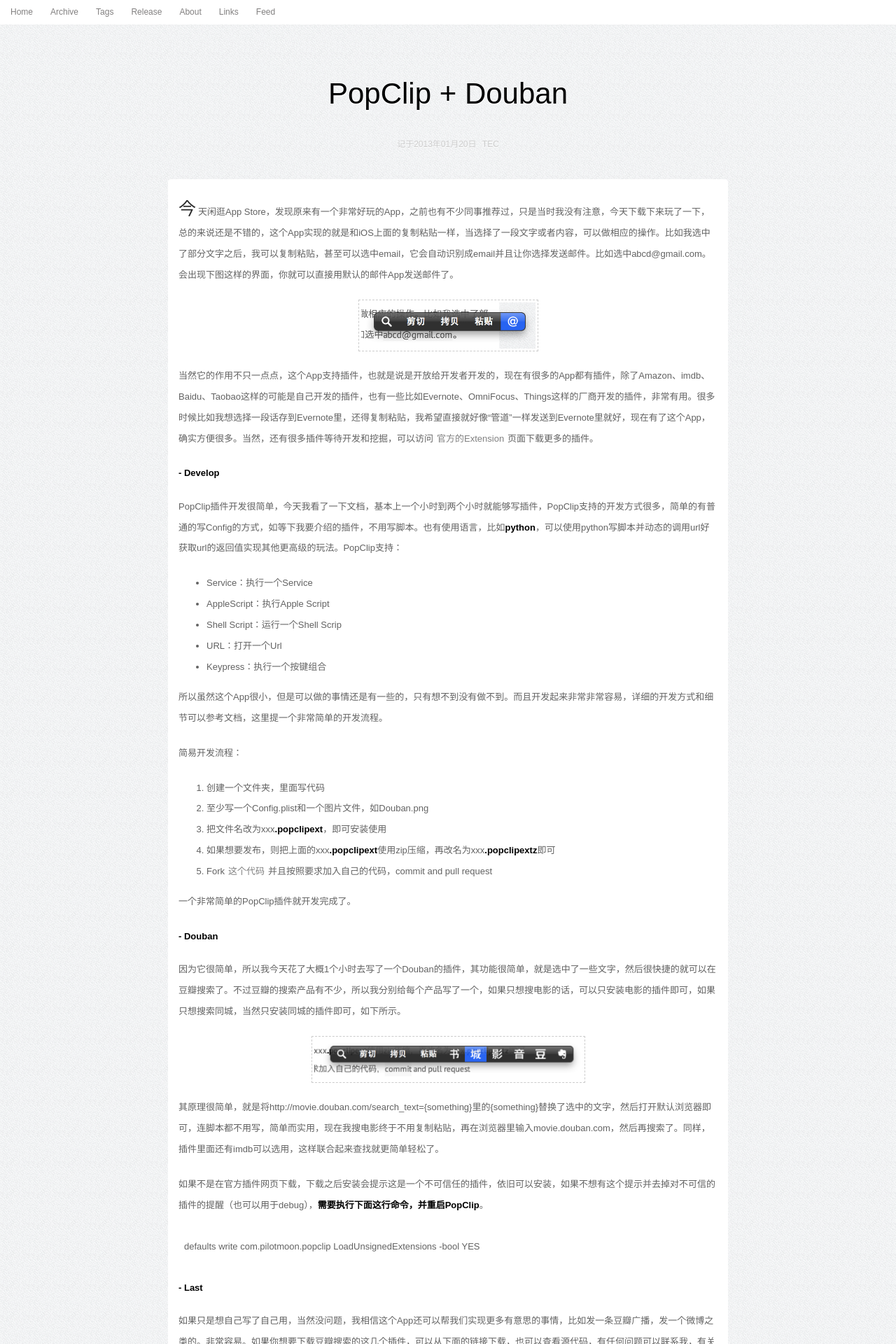
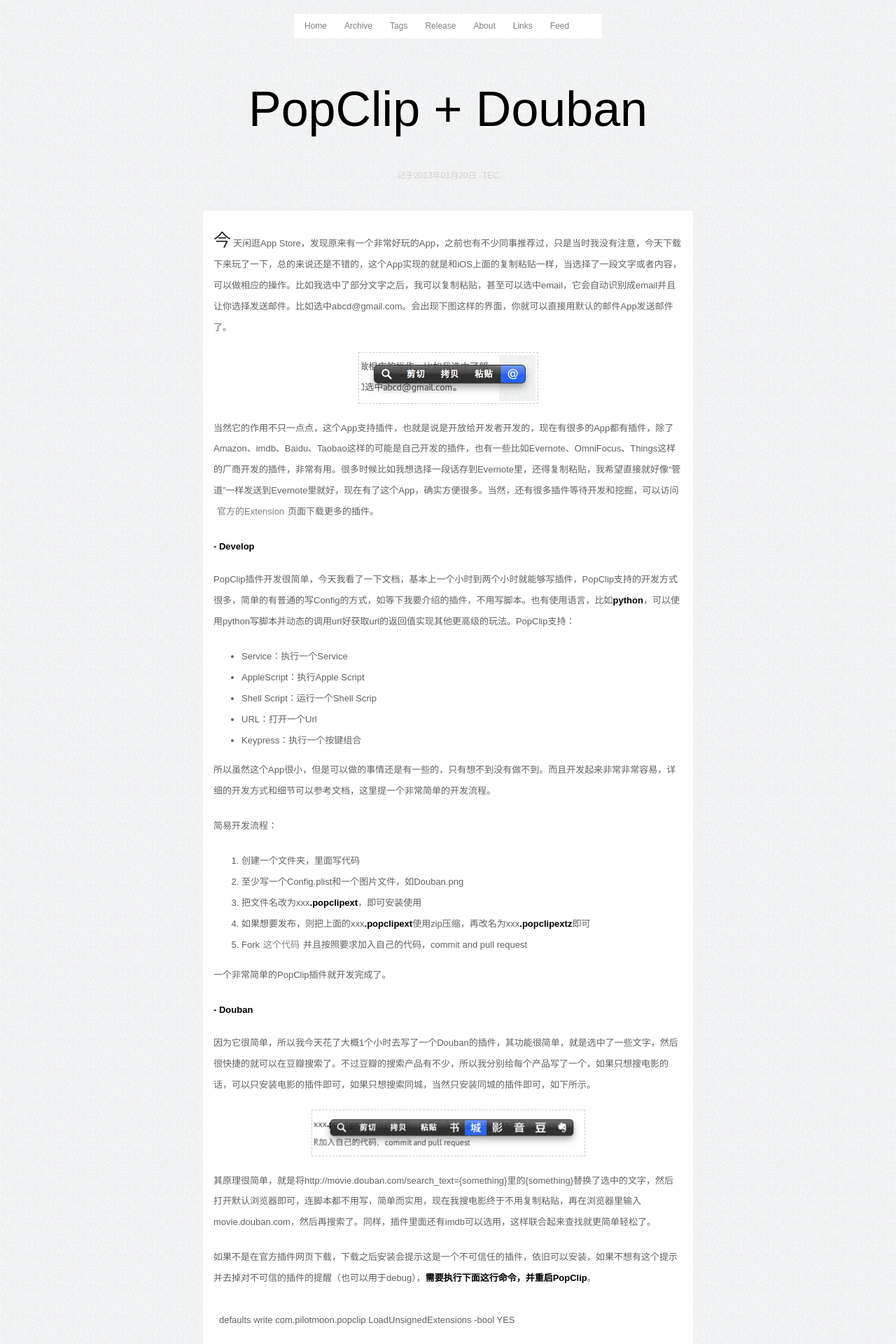
Before and after one commit to zwitzwit/guojing.github.com, a Jekyll site: the page built from index.html, in a window 1280 px wide. Shown: the top 1920 px of the page at 70% size. Built offline with Jekyll 4.4.1, drawn with Linux system fonts in a browser that asks for light colours; Markdown is read by kramdown in place of the engine named in the settings; the list of posts is cut into pages by our own code; comment, search, counter and statistics services are not loaded.

Commit message:
change style

```diff
--- a/css/style.css
+++ b/css/style.css
@@ -4,15 +4,16 @@
 
 h1, h2, h3, h4, h5, h6 {color: black}
 
-.main {margin:65px auto; margin-bottom: 20px}
-.comments {width:799px;margin:35px auto;}
+.main {margin:45px auto; margin-bottom: 20px}
+.comments {width:699px;margin:35px auto;}
 .guide {margin: -10px auto;}
-.cast, .main, .comments {width:800px}
+.cast, .main, .comments{width:700px}
+.banner {width: 440px;}
 .cast {display: none}
 
-.banner {z-index: 9999; width: 100%; top: 0; left: 0; border-bottom: 1px #FAFAFA;}
+.banner {z-index: 9999; top: 0; left: 0;}
 .banner {font-family: "Overlock","Hiragino Sans GB","Microsoft YaHei",sans-serif; font-size: 12px;}
-.banner {height:35px;margin:0px auto;background: rgba(255, 255, 255);}
+.banner {height:35px;margin:20px auto;background: rgba(255, 255, 255);}
 .banner ul {list-style:none;padding:8px 0px 0px 10px;margin:0px}
 .banner ul li {float:left; margin-right:15px}
 
@@ -47,7 +48,7 @@
 
 .content strong {color:black;}
 
-.title {text-align: center; font-size: 42px}
+.title {text-align: center; font-size: 70px}
 .title {margin-bottom:30px;text-shadow:0 1px 0 #f0f0f0;}
 
 .content {margin-bottom:30px;background: rgba(255, 255, 255);font-size:13px;}
@@ -94,7 +95,7 @@
 
 .jiathis_style {float:right}
 
-.content img{margin:0px auto;display:block;max-width:759px;margin-top: 10px; margin-bottom: 10px; border: 1px dashed #ccc; padding:3px;}
+.content img{margin:0px auto;display:block;max-width:659px;margin-top: 10px; margin-bottom: 10px; border: 1px dashed #ccc; padding:3px;}
 .content {overflow: hidden;}
 .img_left img{margin:0px;}
 
```
